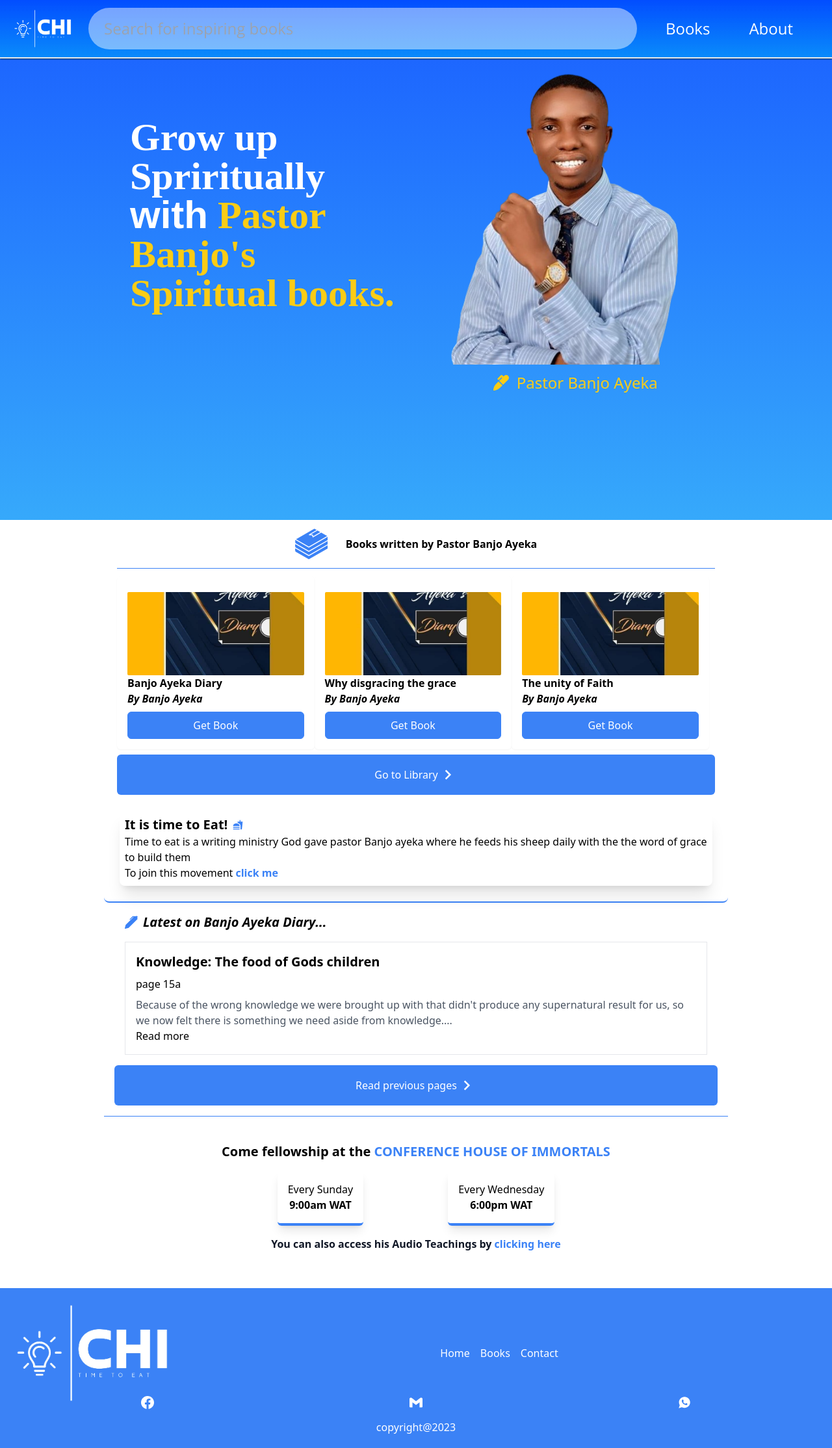
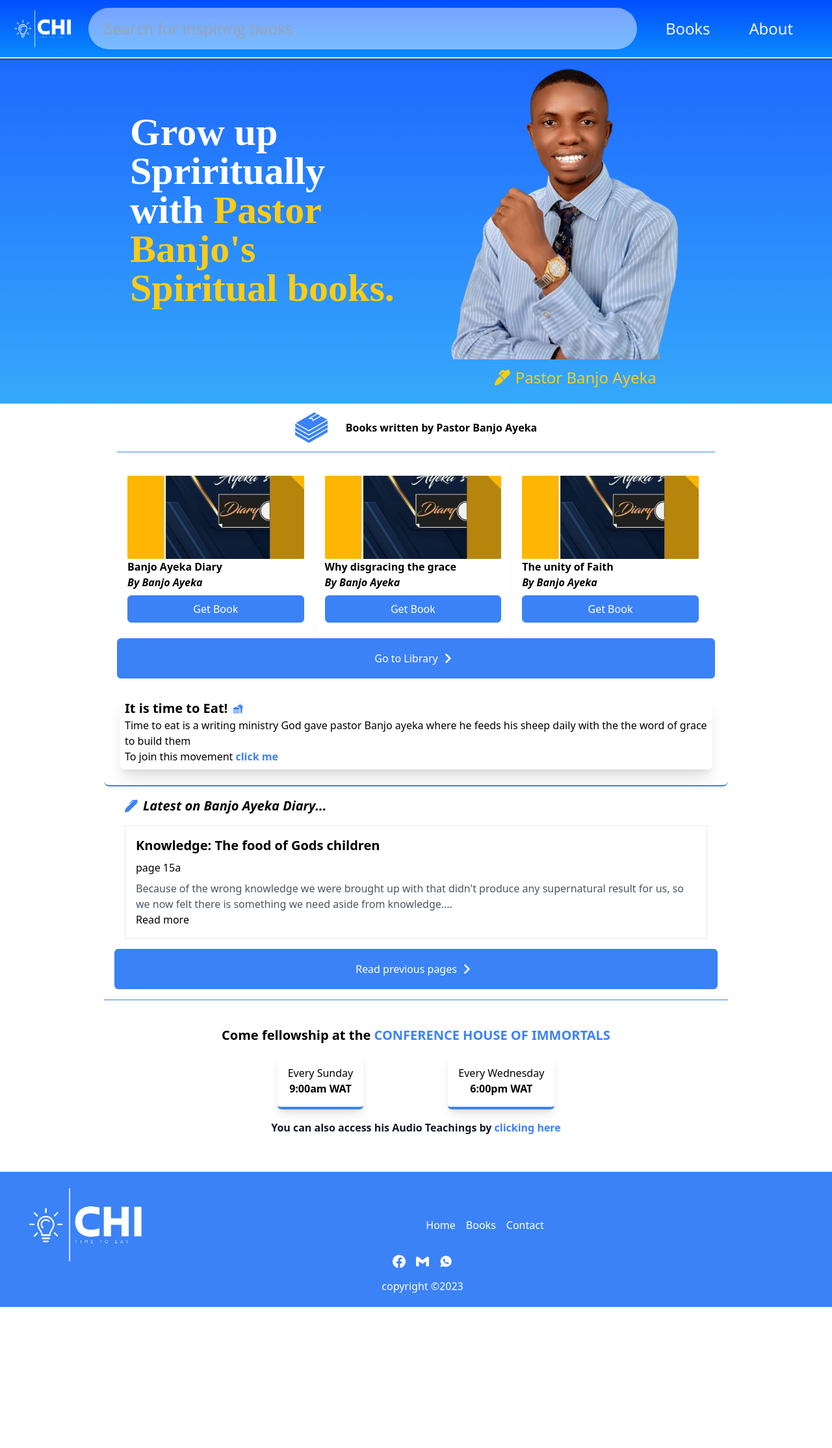
Before and after one commit to Temitope15/Time-to-eat, a React (Vite) app: page / in a window 1280 px wide. Shown: the whole page at 65% size. After the commit the page ends 2011 px from the top, so only its background shows below. Built offline with nearby package versions, Linux system fonts and the light colour scheme; a web font is replaced by a local one.

Commit message:
improved aesthetics and structure of website

```diff
--- a/src/components/BookDescription.jsx
+++ b/src/components/BookDescription.jsx
@@ -10,7 +10,6 @@ function BookDescription() {
 
   return (
     <div className="bg-yellow-100  min-h-screen">
-      <Navbar />
       <section className="py-28">
         {books?.map((e) => {
           if (
--- a/src/components/Hero.jsx
+++ b/src/components/Hero.jsx
@@ -16,8 +16,11 @@ function Hero() {
     }}
   />
 */
-    <main className="hero__gradient py-8 px-2 pt-28 lg:pt-16 min-h-screen  text-white ">
-      <section className=" mx-auto md:flex md:justify-between md:items-center px-10 ">
+    <main
+      id="#"
+      className="hero__gradient py-8 px-2 pt-28 lg:pt-14 text-white "
+    >
+      <section className=" mx-auto md:flex md:justify-between  min-h-min md:items-center px-10 ">
         <motion.div
           className="opacity-0"
           animate={{
@@ -31,9 +34,7 @@ function Hero() {
         >
           <h2 className="relative text-5xl font-semibold  text-center font-secondary md:text-start  lg:text-6xl ">
             <span>Grow up Spriritually</span> <br />{" "}
-            <span className=" inline-block leading-none  font-tertiary">
-              with
-            </span>{" "}
+            <span className=" inline-block leading-none">with</span>{" "}
             <span className="font-secondary text-yellow-400">
               Pastor Banjo's <br />
               Spiritual books.
@@ -60,7 +61,7 @@ function Hero() {
               delay: 1,
               duration: 0.5,
             }}
-            className="text-center -m-2 pl-2 gap-3 text-2xl flex items-center  text-yellow-400 md:pl-2"
+            className="text-center -m-2 pl-2 gap-2 text-2xl flex items-center  text-yellow-400 md:pl-2"
           >
             {" "}
             <span>
--- a/src/components/SearchBox.jsx
+++ b/src/components/SearchBox.jsx
@@ -5,6 +5,7 @@ import { useParams } from "react-router-dom";
 
 function SearchBox() {
   const [search, setSearch] = useState("");
+  const [filteredSearch, setFilteredSearch] = useState([]);
   const { id } = useParams(); // get id by react-route
 
   function onTestClick(e) {
@@ -12,10 +13,23 @@ function SearchBox() {
 
     if (search != "") {
       window.location.href = "/book-list/" + search;
+      setFilteredSearch([]);
     }
 
     return false;
   }
+  const handleSearch = (event) => {
+    setSearch(event.target.value);
+    const filterResult = books.filter((e) => {
+      return e.title.toLowerCase().includes(search);
+    });
+    setFilteredSearch(filterResult);
+  };
+
+  const handleLinkClick = () => {
+    setFilteredSearch([]);
+    setSearch("");
+  };
 
   return (
     <form
@@ -27,25 +41,29 @@ function SearchBox() {
         value={search}
         className="block text-white px-6 leading-[4rem] rounded-full w-full bg-transparent text-2xl basis-full focus:semi__glass__bg"
         placeholder="Search for inspiring books"
-        onChange={(e) => setSearch(e.target.value)}
+        onChange={handleSearch}
       />
 
       <div className="absolute block w-full semi__glass__bg top-20 rounded-lg overflow-hidden shadow-sky-950 shadow-2xl max-h-80 overflow-y-auto min-w-[200px]">
         <ul>
-          {books.map((e) => {
+          {filteredSearch.length != 0
+            ? filteredSearch.map((e) => {
                 if (e.title.toLowerCase().includes(search) && search != "") {
                   return (
                     <li key={e.title} className="border-b-2 border-slate-200">
                       <Link
+                        key={e.title}
                         className="px-6 py-3 block text-xl hover:bg-slate-200 "
                         to={"/book-list/" + e.title}
+                        onClick={handleLinkClick}
                       >
                         {e.title}
                       </Link>
                     </li>
                   );
                 }
-          })}
+              })
+            : console.log("filter Array is empty")}
         </ul>
       </div>
     </form>
--- a/src/components/card.jsx
+++ b/src/components/card.jsx
@@ -2,7 +2,7 @@
 import { Link } from "react-router-dom";
 import { motion } from "framer-motion";
 
-const Card = ({ pages }) => {
+const Card = ({ pages, intersection }) => {
   const reversedPages = [...pages].reverse(); // Create a copy of the array and reverse it
   const slideIn = {
     opacity: [0, 1],
@@ -14,16 +14,21 @@ const Card = ({ pages }) => {
         <motion.div
           initial={{ scale: 0 }}
           whileInView={slideIn}
-          transition={{ duration: 0.2, delay: id * 0.1 }}
+          transition={{ duration: 0.2, delay: id * 0.01 }}
+          viewport={intersection}
           key={page.id}
           className="border p-4 m-4 cursor-pointer hover:bg-gray-100 mb-4 space-y-2"
         >
           <Link to={`/diary/${page.id}`}>
-            <h2 className="text-xl font-semibold hover:text-blue-400">{page.title}</h2>
+            <h2 className="text-xl font-semibold hover:text-blue-400">
+              {page.title}
+            </h2>
           </Link>
           <p>page {page.page}</p>
           <p className="text-gray-600">{page.content?.[0] + "..."}</p>
-          <Link to={`/diary/${page.id}`} className="hover:text-blue-500">Read more</Link>
+          <Link to={`/diary/${page.id}`} className="hover:text-blue-500">
+            Read more
+          </Link>
         </motion.div>
       ))}
     </>
--- a/src/components/footer.jsx
+++ b/src/components/footer.jsx
@@ -6,10 +6,10 @@ const Footer = () => {
   const d = new Date();
 
   return (
-    <div className="bg-blue-500 p-5 text-white text-center">
+    <div className="bg-blue-500 p-5 md:pl-10 text-white text-center">
       <div className=" flex items-center">
         <Link to="/">
-          <img src={Logo} className=" max-h-40 w-[16rem] " />
+          <img src={Logo} className=" max-h-40 w-[12rem] " />
         </Link>
 
         <div className=" mx-auto">
@@ -26,7 +26,7 @@ const Footer = () => {
           </ul>
         </div>
       </div>
-      <div className="flex justify-around items-center md:mt-[-0.9rem] mt-2">
+      <div className="flex justify-center gap-4 items-center md:mt-[-0.9rem] mt-2">
         {socialMedia.map((media, i) => (
           <div key={i}>
             <SocialMedia link={media.link} icon={media.icon} />
@@ -34,7 +34,7 @@ const Footer = () => {
         ))}
       </div>
       <div className="mt-4">
-        <p>copyright@{d.getFullYear()}</p>
+        <p>copyright ©{d.getFullYear()}</p>
       </div>
     </div>
   );
--- a/src/pages/about.jsx
+++ b/src/pages/about.jsx
@@ -13,10 +13,7 @@ const Card = ({ children }) => (
 const AboutBanjo = () => {
   return (
     <>
-
-      <Navbar />
       <section className="container flex flex-col items-center justify-around my-4 ite md:m-4 md:flex-row font-tertiary pt-24">
-
         <div className="w-[35%] h-full p-1 border-4 rounded-md border-blue-500 mx-auto md:mx-0">
           <img
             src={AboutPstBanjo.img}
@@ -49,7 +46,6 @@ const AboutBanjo = () => {
             <p>{AboutPstBanjo.family}</p>
           </Card>
 
-
           <div className="flex justify-between">
             <ViewMore link="/book-list" text="Library" style="mx-4" />
             <ViewMore
@@ -57,7 +53,6 @@ const AboutBanjo = () => {
               text="Chat with Pst Banjo"
               style="mx-4"
             />
-
           </div>
         </div>
       </section>
--- a/src/pages/contact.jsx
+++ b/src/pages/contact.jsx
@@ -1,9 +1,11 @@
 const Contact = () => {
-    return ( <>
-        <div className="container">
-            <h1>Contact Us</h1>
-        </div>
-    </> );
-}
+  return (
+    <>
+      <section className="pt-24">
+        <h1>Contact Us</h1>
+      </section>
+    </>
+  );
+};
 
 export default Contact;
--- a/src/pages/diary.jsx
+++ b/src/pages/diary.jsx
@@ -2,9 +2,9 @@ import Card from "../components/card";
 import { banjoDiary } from "./../data/banjo-diary";
 const Diary = () => {
   return (
-    <>
-      <Card pages={banjoDiary} />
-    </>
+    <section className=" pt-24">
+      <Card pages={banjoDiary} instersection={{ once: true }} />
+    </section>
   );
 };
 
--- a/src/pages/diaryPage.jsx
+++ b/src/pages/diaryPage.jsx
@@ -5,9 +5,8 @@ const DiaryPages = () => {
   const { id } = useParams();
   const result = banjoDiary[id];
 
-
   return (
-    <>
+    <section className="pt-24">
       {id ? (
         <div className="md:px-10 px-4 py-4">
           <div className="text-justify">
@@ -15,14 +14,15 @@ const DiaryPages = () => {
             <h1 className="font-bold text-lg text-center">
               {result.title}
               <span>
-                <p className="italic font-semibold mb-4">
-                  page {result.page }
-                </p>
+                <p className="italic font-semibold mb-4">page {result.page}</p>
               </span>
             </h1>
 
             {result.content.map((text) => (
-              <p key={text} className="mb-3 bg-gray-200 p-3 rounded-lg shadow-md">
+              <p
+                key={text}
+                className="mb-3 bg-gray-200 p-3 rounded-lg shadow-md"
+              >
                 {text}
               </p>
             ))}
@@ -31,8 +31,12 @@ const DiaryPages = () => {
       ) : (
         <p>Page not found</p>
       )}
-        <ViewMore text="Join our Whatsapp Group" link="https://ultramsg.com/m/48aVy8A" style="md:text-xl text-sm w-1/2 mx-auto text-center my-2"/>
-    </>
+      <ViewMore
+        text="Join our Whatsapp Group"
+        link="https://ultramsg.com/m/48aVy8A"
+        style="md:text-xl text-sm w-1/2 mx-auto text-center my-2"
+      />
+    </section>
   );
 };
 
--- a/src/pages/home.jsx
+++ b/src/pages/home.jsx
@@ -44,7 +44,7 @@ const Home = () => {
             </motion.span>
           </h1>
           <BooksLibrary books={slicedBooks} instersection={{ once: false }} />
-          <ViewMore link="/book-list" text="Go to Library"/>
+          <ViewMore link="/book-list" text="Go to Library" />
         </div>
 
         <motion.div>
@@ -54,8 +54,8 @@ const Home = () => {
               <BsPenFill className="text-blue-500" />
               Latest on {currentBook}...
             </h1>
-            <Card pages={slicedDiary} />
-            <ViewMore text="Read previous pages" link="/diary"/>
+            <Card pages={slicedDiary} instersection={{ once: true }} />
+            <ViewMore text="Read previous pages" link="/diary" />
           </div>
           <AudioTeaching />
         </motion.div>
```
Also changed, not shown: src/components/navbar.jsx (+15 -7 lines), src/data/footer-data.js (+6 -3 lines). Lines whose indentation alone changed are shown as unchanged.
